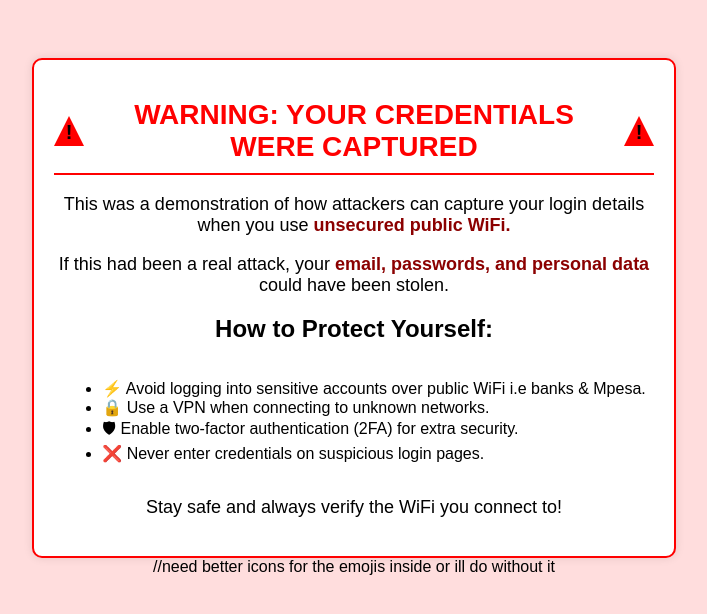
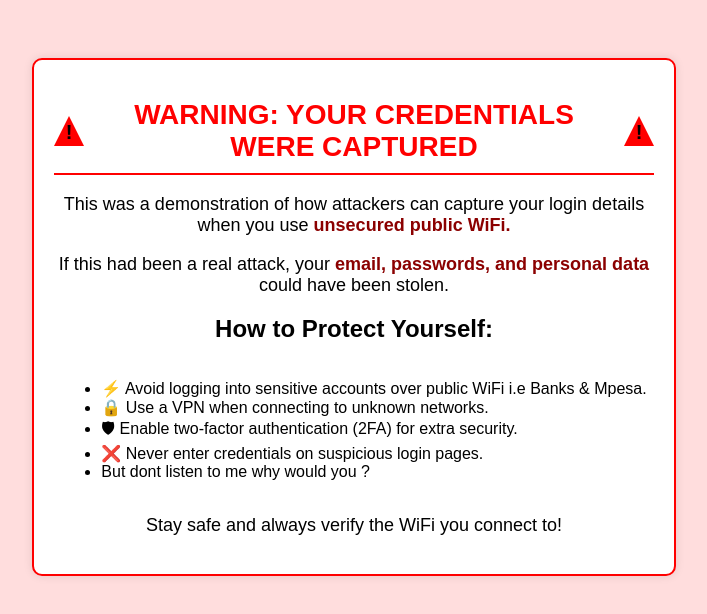
Before and after one commit to Eugenethiri/esp32-startup, a plain HTML site: page evilportaltest/data/warning.html in a window 1280 px wide. Shown: the whole page, without its empty margins (286-993 px from the left). Drawn offline with Linux system fonts and the light colour scheme.

Commit message:
if its notbroken d0nt fix it

```diff
--- a/evilportaltest/data/warning.html
+++ b/evilportaltest/data/warning.html
@@ -68,13 +68,13 @@
         <p>If this had been a real attack, your <span class="important">email, passwords, and personal data</span> could have been stolen.</p>
         <h2>How to Protect Yourself:</h2>
         <ul style="text-align: left; display: inline-block;">
-            <li>⚡ Avoid logging into sensitive accounts over public WiFi i.e banks & Mpesa.</li>
+            <li>⚡ Avoid logging into sensitive accounts over public WiFi i.e Banks & Mpesa.</li>
             <li>🔒 Use a VPN when connecting to unknown networks.</li>
             <li>🛡 Enable two-factor authentication (2FA) for extra security.</li>
             <li>❌ Never enter credentials on suspicious login pages.</li>
+            <li> But dont listen to me why would you ? </li>
         </ul>
         <p>Stay safe and always verify the WiFi you connect to!</p>
     </div>
 </body>
 </html>
-//need better icons for the emojis inside or ill do without it
```
